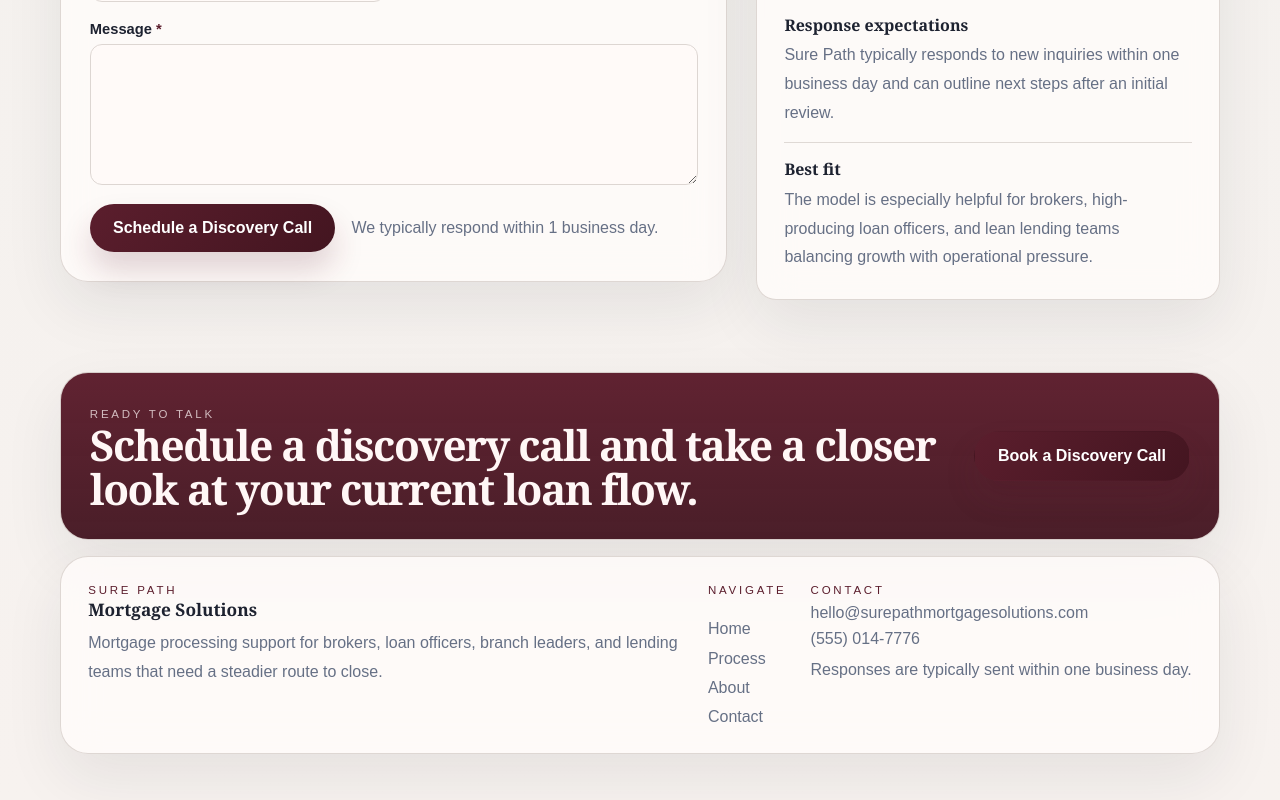
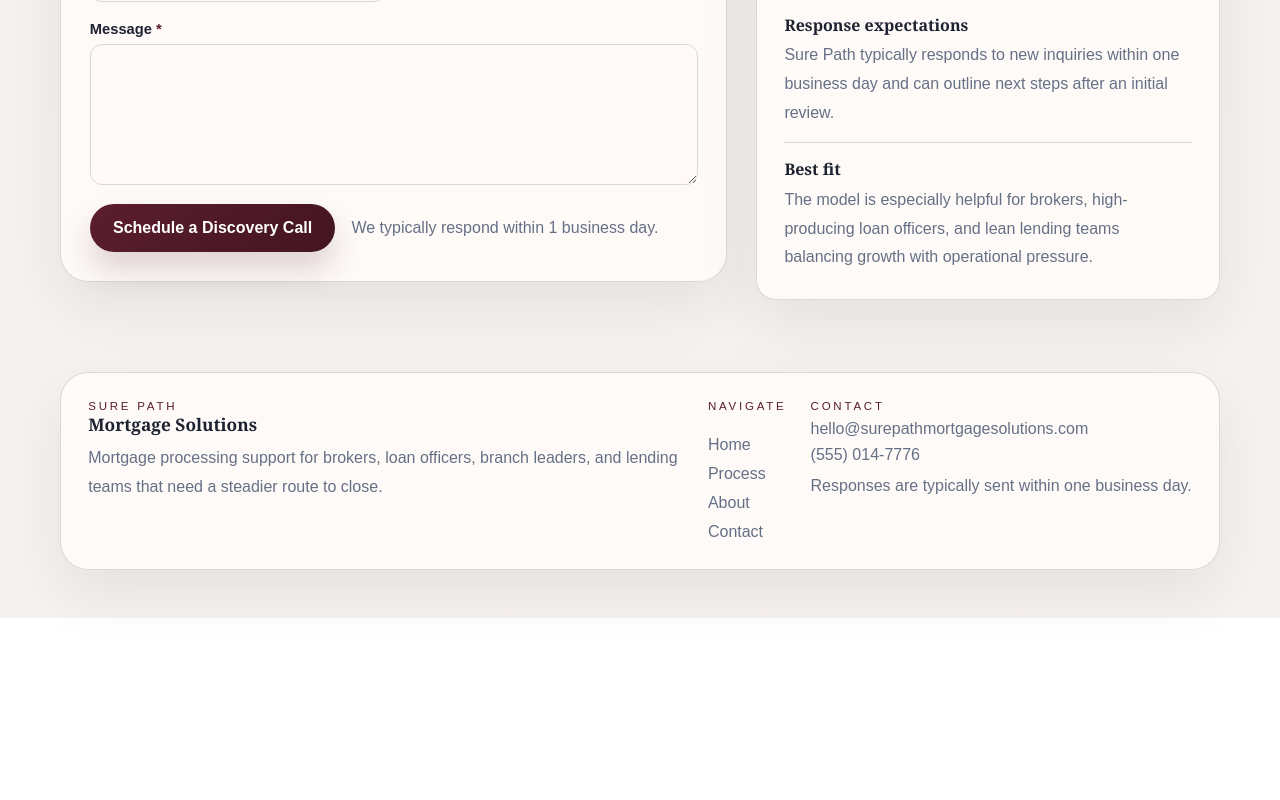
Before and after one commit to Kapriatti/surepath, a Next.js app: page /contact in a window 1280 px wide. Shown: the part 933-1733 px from the top of the page. After the commit the page ends 1551 px from the top, so only its background shows below. Built offline with nearby package versions, Linux system fonts and the light colour scheme.

Commit message:
Remove redundant contact footer CTA

```diff
--- a/app/contact/page.js
+++ b/app/contact/page.js
@@ -68,7 +68,7 @@ export default function ContactPage() {
           </div>
         </div>
       </main>
-      <SiteFooter />
+      <SiteFooter hideCta />
     </div>
   );
 }
--- a/components/SiteLayout.js
+++ b/components/SiteLayout.js
@@ -26,10 +26,11 @@ export function SiteHeader() {
   );
 }
 
-export function SiteFooter() {
+export function SiteFooter({ hideCta = false }) {
   return (
     <footer className="footer">
       <div className="container">
+        {!hideCta ? (
           <div className="footer-cta">
             <div>
               <span className="kicker">Ready to talk</span>
@@ -39,6 +40,7 @@ export function SiteFooter() {
               Book a Discovery Call
             </Link>
           </div>
+        ) : null}
 
         <div className="footer-panel">
           <div className="footer-brand">
```
Lines whose indentation alone changed are shown as unchanged.
